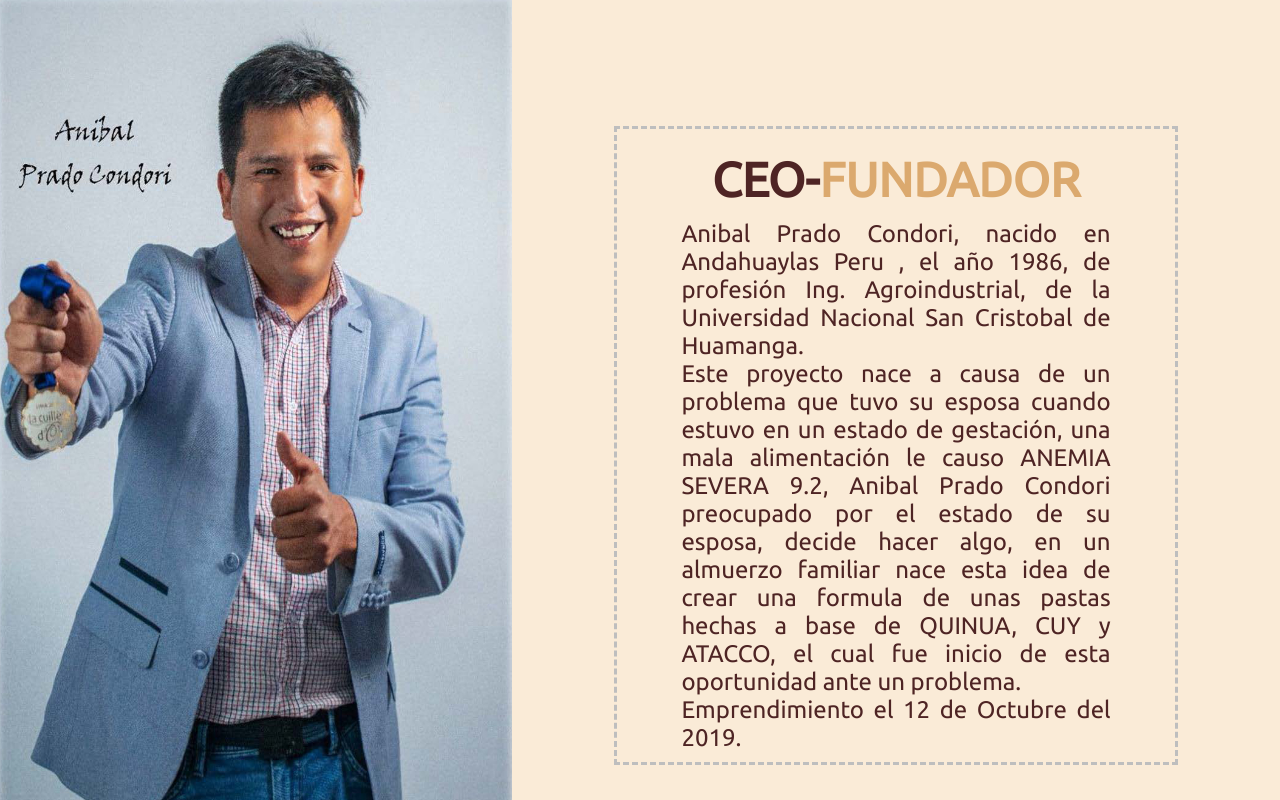
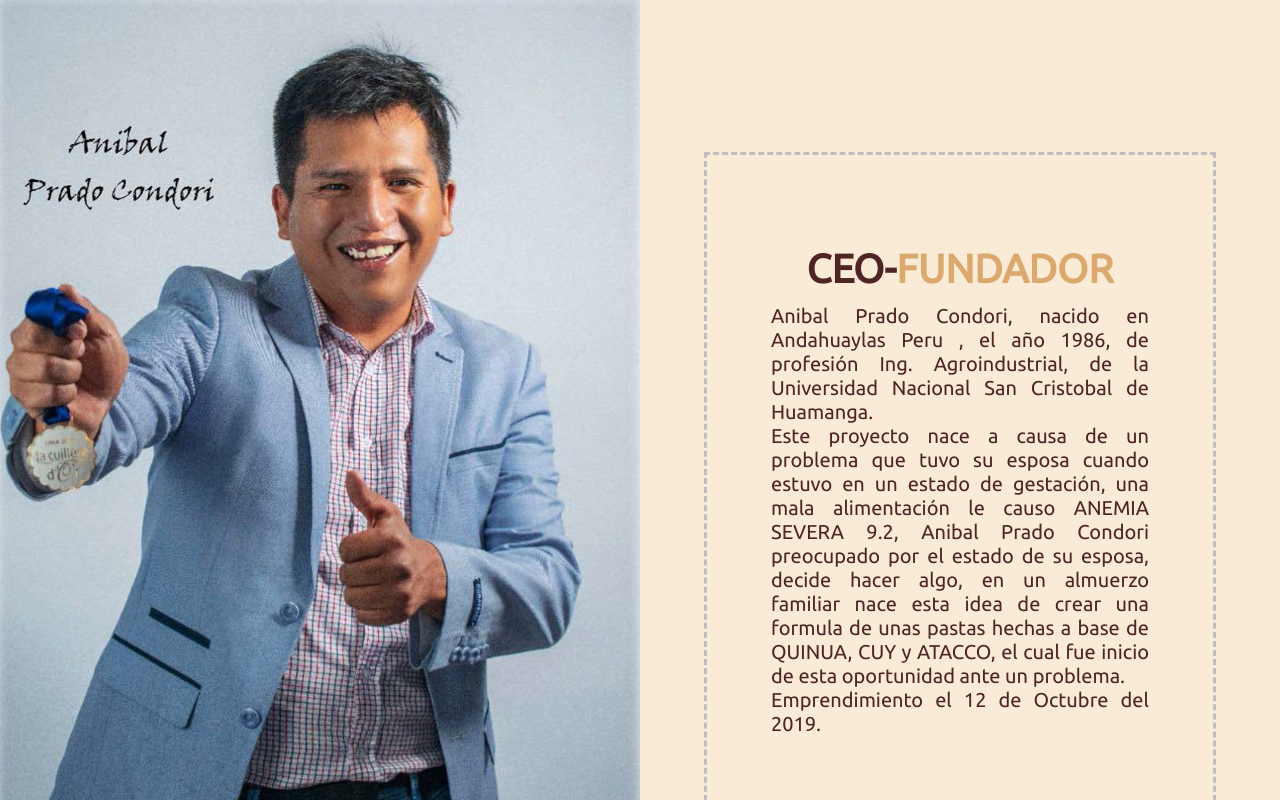
Before and after one commit to lordeber15/qorilanding, a React (Vite) app: page / in a window 1280 px wide. Shown: the part 1020-1820 px from the top of the page. Built offline with nearby package versions, Linux system fonts and the light colour scheme; a web font is replaced by a local one.

Commit message:
correciones de imagen

```diff
--- a/src/componentes/inicio/inicio.module.css
+++ b/src/componentes/inicio/inicio.module.css
@@ -48,7 +48,7 @@
 
 }
 .imagenceo{
-    width: 40%;
+    width: 50%;
 }
 .textceo{
     padding: 10px 5%;
@@ -56,9 +56,9 @@
     flex-direction: column;
     justify-content: center;
     text-align:justify;
-    font-size: 24px;
+    font-size: 20px;
     border: 3px solid rgb(190, 190, 190);
-    margin: 10% 8%;
+    margin: 12% 5%;
     border-style:dashed;
     font-family: 'Ubuntu', sans-serif;
     transition: all .3s;
@@ -77,7 +77,9 @@
 .fundador{
     color: var(--bg-color)
 }
-
+.imagen50{
+    width: 50vh;
+}
 
 @keyframes slide-in {
     from{
```
